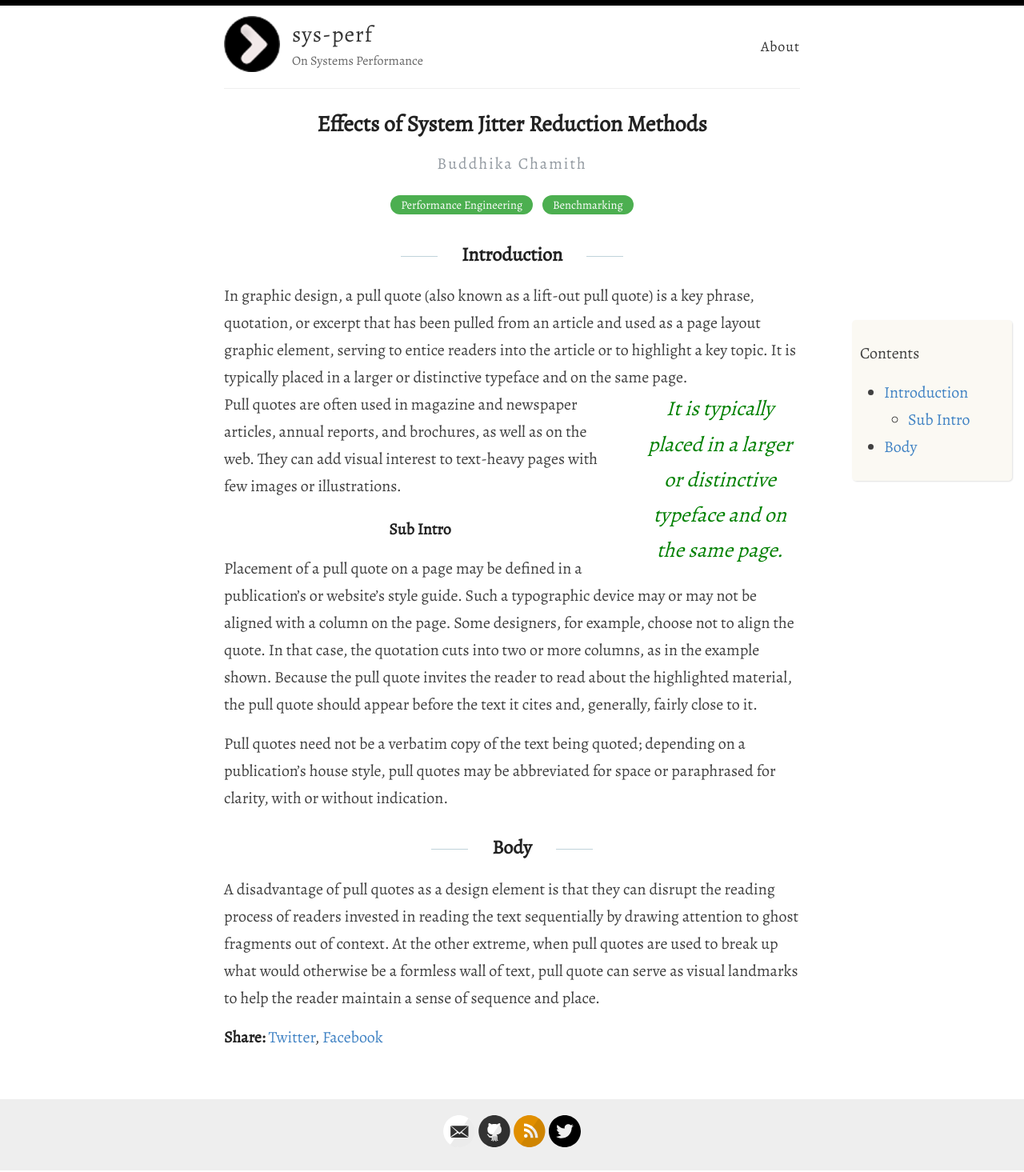
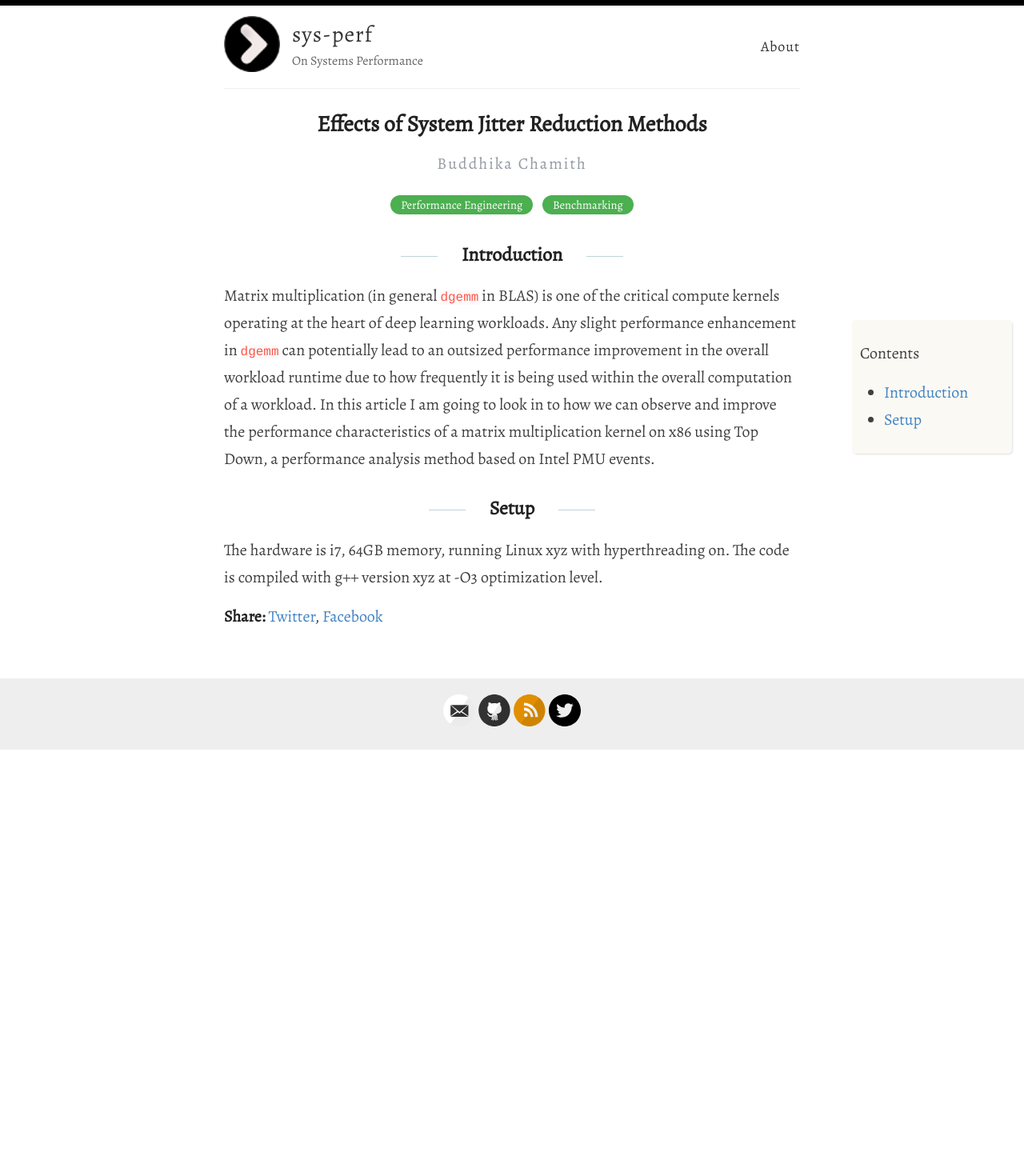
Before and after one commit to chamibuddhika/chamibuddhika.github.io, a Jekyll site: the page built from _posts/2019-12-11-pullquotes.md, in a window 1280 px wide. Shown: the whole page at 80% size. Built offline with Jekyll 4.4.1, drawn with Linux system fonts in a browser that asks for light colours; after the commit the page ends 939 px from its top, so only the background shows below that.

Commit message:
Test title rendering with a default post

```diff
--- a/_posts/2019-12-11-pullquotes.md
+++ b/_posts/2019-12-11-pullquotes.md
@@ -5,6 +5,23 @@ toc: true
 categories: [Performance Engineering, Benchmarking]
 excerpt: In graphic design, a pull quote (also known as a lift-out pull quote) is a key phrase, quotation, or excerpt that has been pulled from an article and used as a page layout graphic element, serving to entice readers into the article or to highlight a key topic.
 ---
+
+## Introduction
+
+Matrix multiplication (in general `dgemm` in BLAS) is one of the critical compute
+kernels operating at the heart of deep learning workloads. Any slight performance
+enhancement in `dgemm` can potentially lead to an outsized performance improvement
+in the overall workload runtime due to how frequently it is being used within the
+overall computation of a workload. In this article I am going to look in to how we
+can observe and improve the performance characteristics of a matrix multiplication
+kernel on x86 using Top Down, a performance analysis method based on Intel PMU events.
+
+## Setup
+
+The hardware is i7, 64GB memory, running Linux xyz with hyperthreading on.
+The code is compiled with g++ version xyz at -O3 optimization level.
+
+<!--
 
 ## Introduction
 
@@ -19,3 +36,5 @@ Pull quotes need not be a verbatim copy of the text being quoted; depending on a
 ## Body
 
 A disadvantage of pull quotes as a design element is that they can disrupt the reading process of readers invested in reading the text sequentially by drawing attention to ghost fragments out of context. At the other extreme, when pull quotes are used to break up what would otherwise be a formless wall of text, pull quote can serve as visual landmarks to help the reader maintain a sense of sequence and place.
+
+-->
```
